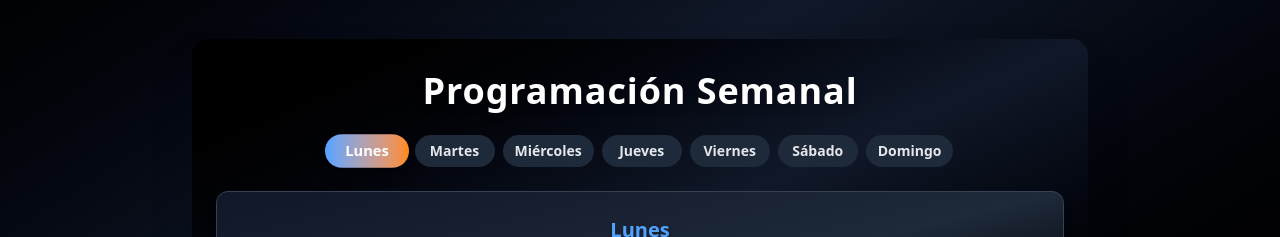
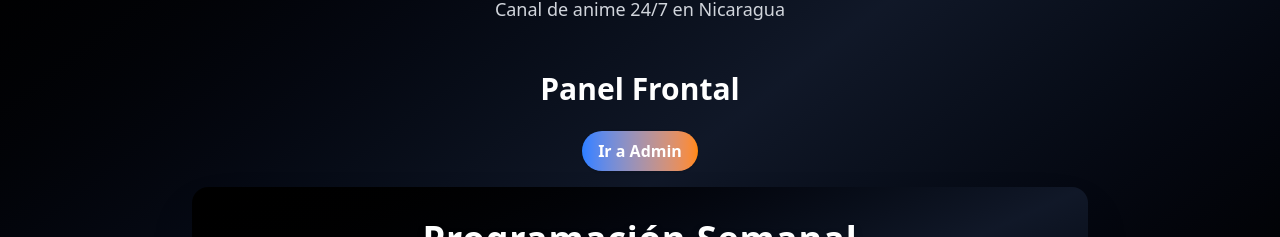
Before and after one commit to hyurielh2/Animas, a React (Vite) app: page / in a window 1280 px wide. Shown: the part 301-538 px from the top of the page. Built offline with nearby package versions, Linux system fonts and the light colour scheme; no server answers; the database is empty.

Commit message:
ajustando

```diff
--- a/src/App.tsx
+++ b/src/App.tsx
@@ -1,10 +1,11 @@
 import './App.css'
 import Schedule from './Schedule'
 import logo from './assets/logo.jpeg'
+import { Link } from 'react-router-dom'
 
 function App() {
   return (
-    <div className="min-h-screen bg-gradient-to-br from-black via-gray-900 to-black flex flex-col items-center">
+    <div className="min-h-screen bg-gradient-to-br from-black via-gray-900 to-black flex flex-col items-center py-8">
       <header className="w-full flex flex-col items-center py-8 mb-4">
         <img
           src={logo}
@@ -20,6 +21,12 @@ function App() {
           Canal de anime 24/7 en Nicaragua
         </p>
       </header>
+      <h1 className="text-3xl text-white font-bold mb-6">Panel Frontal</h1>
+      <Link to="/admin">
+        <button className="bg-gradient-to-r from-blue-500 to-orange-400 text-white px-4 py-2 rounded-full font-bold shadow hover:scale-105 transition mb-4">
+          Ir a Admin
+        </button>
+      </Link>
       <Schedule />
       <footer className="mt-auto mb-4 text-gray-500 text-xs md:text-sm text-center w-full">
         © 2025 Animas &middot; Todos los derechos reservados
```
Also changed, not shown: src/vercel.json (deleted), vercel.json (added).
